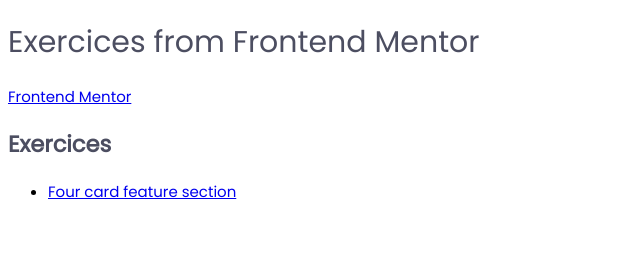
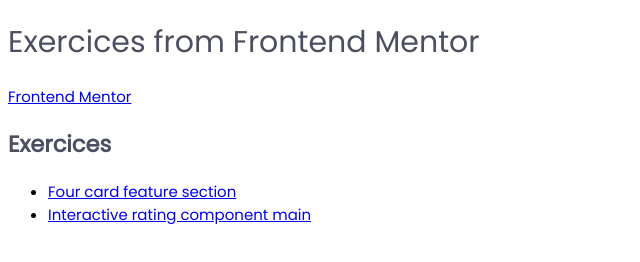
Before and after one commit to barmic/FrontendMentor, a plain HTML site: page index.html in a window 1280 px wide. Shown: the whole page, without its empty margins (0-640 px from the left). Drawn offline with Linux system fonts and the light colour scheme; files that its build step writes are made by us from their sources; files whose address does not match are found by name.

Commit message:
Update index.html

```diff
--- a/index.html
+++ b/index.html
@@ -17,6 +17,7 @@
     <h2>Exercices</h2>
     <ul>
         <li><a href="four-card-feature-section/index.html">Four card feature section</a></li>
+        <li><a href="interactive-rating-component-main/index.html">Interactive rating component main</a></li>
     </ul>
 </body>
 </html>
```
